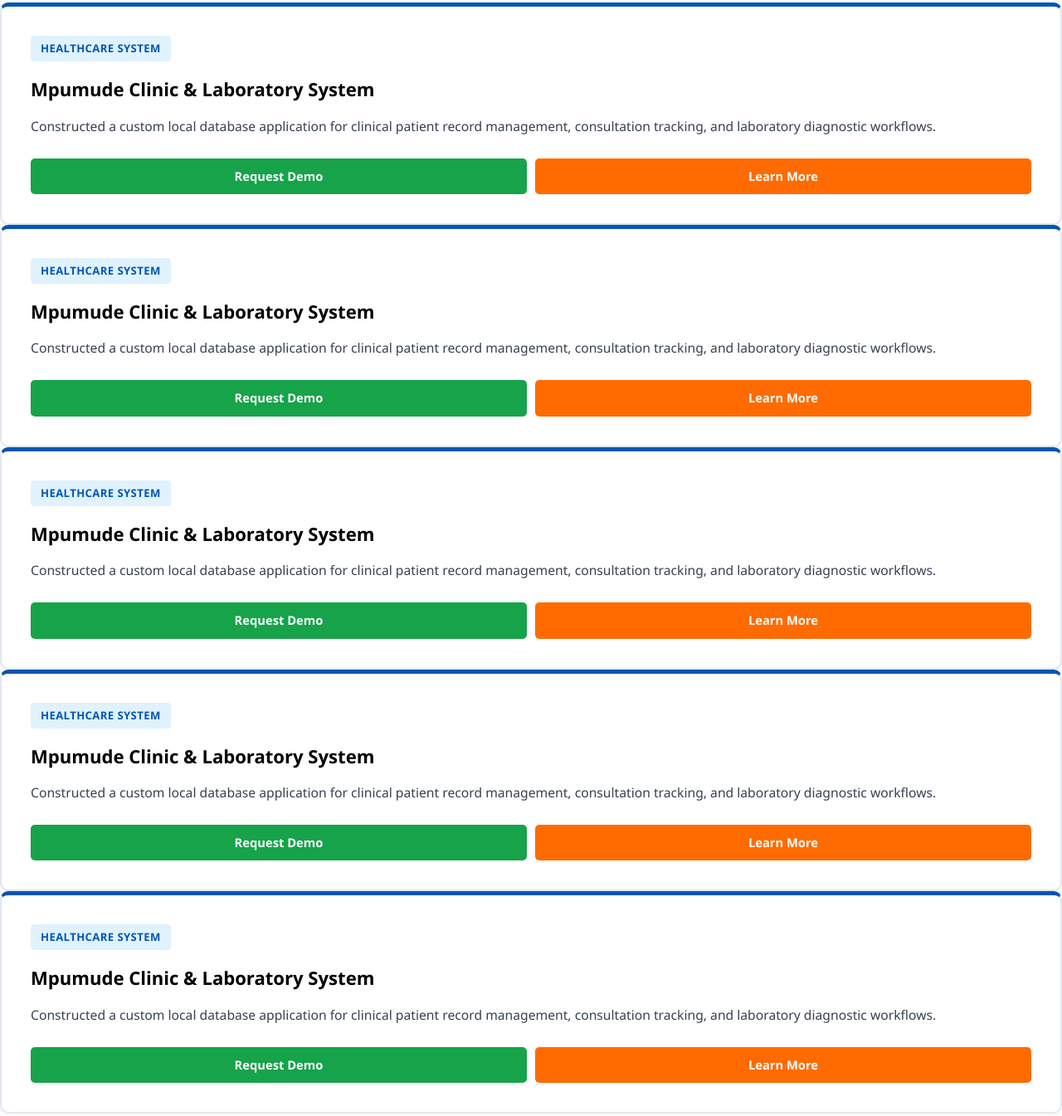
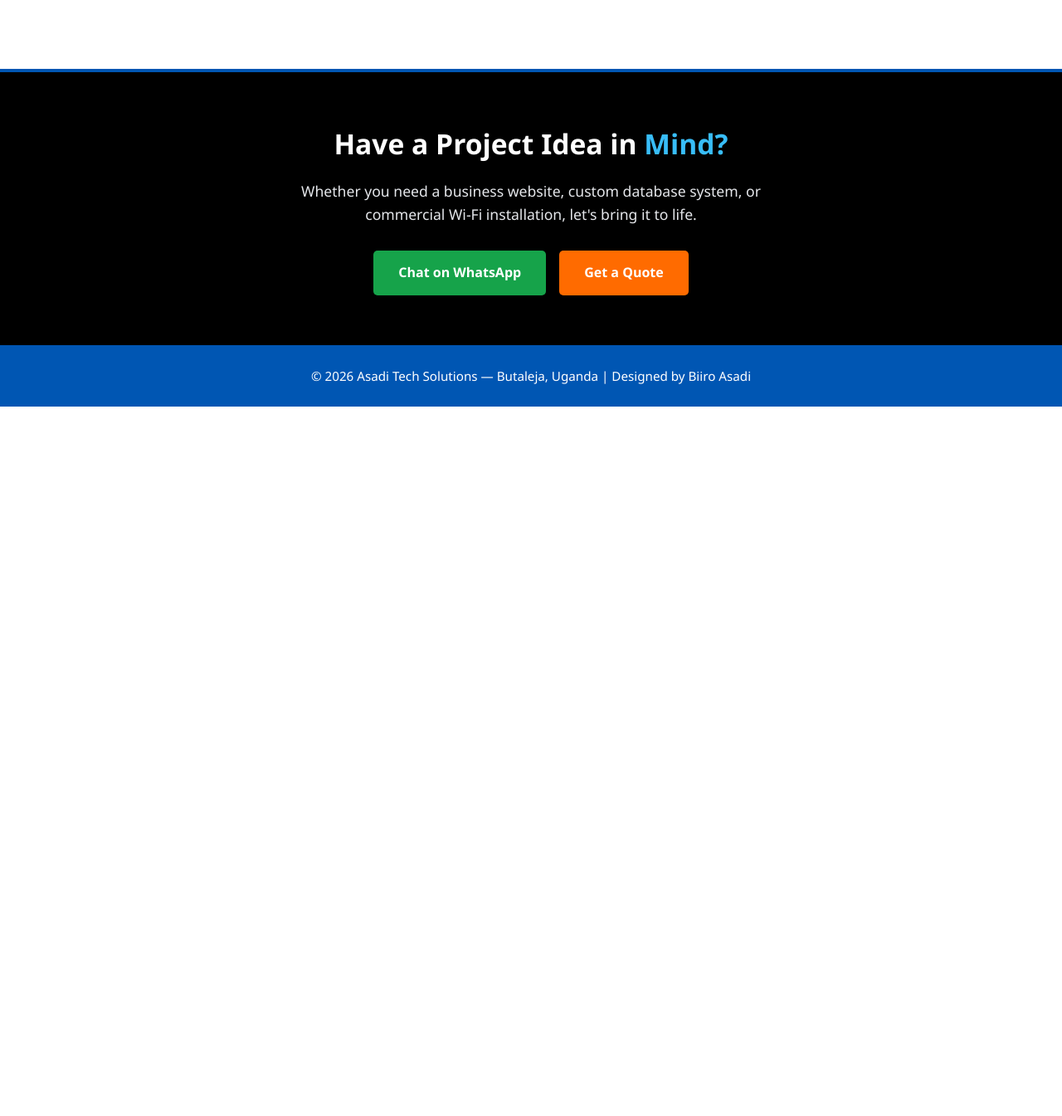
Before and after one commit to biiro123/AsaditechSolutions, a plain HTML site: page portfolio.html in a window 1280 px wide. Shown: the part 1380-2725 px from the top of the page at 83% size. After the commit the page ends 1870 px from the top, so only its background shows below. Drawn offline with Linux system fonts and the light colour scheme.

Commit message:
Update portfolio.html

```diff
--- a/portfolio.html
+++ b/portfolio.html
@@ -303,82 +303,6 @@
       </div>
     </div>
   </section>
-
-      <!-- Project 4 -->
-      <div class="portfolio-card">
-        <div>
-          <span class="badge">Healthcare System</span>
-          <h3>Mpumude Clinic & Laboratory System</h3>
-          <p>Constructed a custom local database application for clinical patient record management, consultation tracking, and laboratory diagnostic workflows.</p>
-        </div>
-        <div class="card-actions">
-          <a href="contact.html" class="btn-green">Request Demo</a>
-          <a href="services.html" class="btn-orange">Learn More</a>
-        </div>
-      </div>
-    </div>
-  </section>
-
-      <!-- Project 4 -->
-      <div class="portfolio-card">
-        <div>
-          <span class="badge">Healthcare System</span>
-          <h3>Mpumude Clinic & Laboratory System</h3>
-          <p>Constructed a custom local database application for clinical patient record management, consultation tracking, and laboratory diagnostic workflows.</p>
-        </div>
-        <div class="card-actions">
-          <a href="contact.html" class="btn-green">Request Demo</a>
-          <a href="services.html" class="btn-orange">Learn More</a>
-        </div>
-      </div>
-    </div>
-  </section>
-
-      <!-- Project 4 -->
-      <div class="portfolio-card">
-        <div>
-          <span class="badge">Healthcare System</span>
-          <h3>Mpumude Clinic & Laboratory System</h3>
-          <p>Constructed a custom local database application for clinical patient record management, consultation tracking, and laboratory diagnostic workflows.</p>
-        </div>
-        <div class="card-actions">
-          <a href="contact.html" class="btn-green">Request Demo</a>
-          <a href="services.html" class="btn-orange">Learn More</a>
-        </div>
-      </div>
-    </div>
-  </section>
-
-      <!-- Project 4 -->
-      <div class="portfolio-card">
-        <div>
-          <span class="badge">Healthcare System</span>
-          <h3>Mpumude Clinic & Laboratory System</h3>
-          <p>Constructed a custom local database application for clinical patient record management, consultation tracking, and laboratory diagnostic workflows.</p>
-        </div>
-        <div class="card-actions">
-          <a href="contact.html" class="btn-green">Request Demo</a>
-          <a href="services.html" class="btn-orange">Learn More</a>
-        </div>
-      </div>
-    </div>
-  </section>
-
-
-      <!-- Project 4 -->
-      <div class="portfolio-card">
-        <div>
-          <span class="badge">Healthcare System</span>
-          <h3>Mpumude Clinic & Laboratory System</h3>
-          <p>Constructed a custom local database application for clinical patient record management, consultation tracking, and laboratory diagnostic workflows.</p>
-        </div>
-        <div class="card-actions">
-          <a href="contact.html" class="btn-green">Request Demo</a>
-          <a href="services.html" class="btn-orange">Learn More</a>
-        </div>
-      </div>
-    </div>
-  </section>
   <!-- High-Contrast Black & Blue CTA Strip -->
   <section class="cta-strip">
     <h2>Have a Project Idea in <span>Mind?</span></h2>
```
